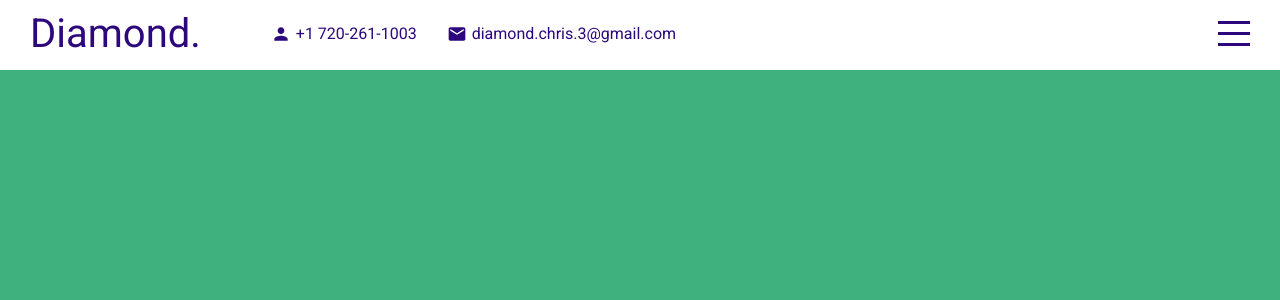
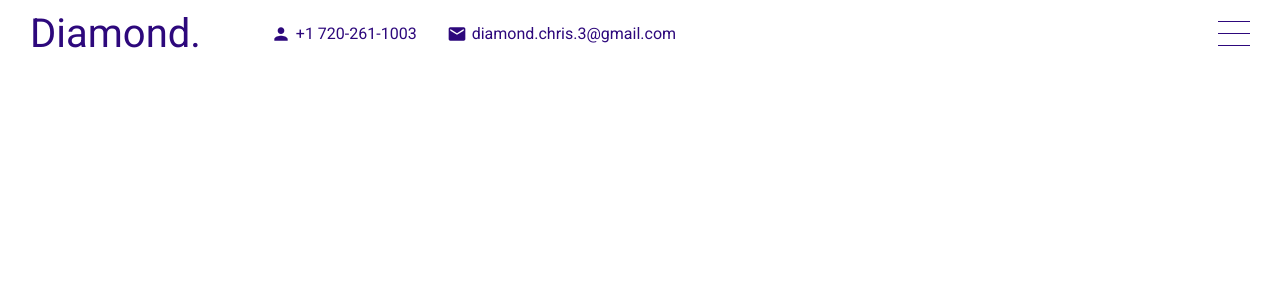
Before and after one commit to cdiamond3/newPortfolio, a React (Create React App) app: page / in a window 1280 px wide. Shown: the top 300 px of the page. Built offline with nearby package versions, Linux system fonts and the light colour scheme.

Commit message:
ready for images

```diff
--- a/src/App.js
+++ b/src/App.js
@@ -4,6 +4,7 @@
 import Testimonials from './components/testimonials/Testimonials';
 import TopBar from './components/topbar/TopBar';
 import Works from './components/works/Works';
+import Menu from './components/menu/Menu'
 import "./app.scss"
 import { useState } from "react"
 
@@ -14,6 +15,7 @@
   return (
     <div className="app">
       <TopBar menuOpen={menuOpen} setMenuOpen={setMenuOpen} />
+      <Menu menuOpen={menuOpen} setMenuOpen={setMenuOpen}/>
       <div className="sections">
         <Intro />
         <Portfolio />
--- a/src/components/intro/Intro.js
+++ b/src/components/intro/Intro.js
@@ -3,7 +3,11 @@
 export default function Intro() {
     return (
         <div className="intro" id="intro" >
+            <div className="left"></div>
+            <div className="imgContainer">
 
+            </div>
+            <div className="right"></div>
         </div>
     )
 }
--- a/src/components/intro/intro.scss
+++ b/src/components/intro/intro.scss
@@ -1,3 +1,11 @@
 .intro {
-    background-color: rgb(62, 177, 127);
+    background-color: white;
+    display: flex;
+
+    .left {
+        flex: 0.5;
+    }
+    .right {
+        flex: 0.5;
+    }
 }
--- /dev/null
+++ b/src/components/menu/Menu.js
@@ -0,0 +1,26 @@
+import "./menu.scss"
+
+export default function Menu({menuOpen, setMenuOpen}) {
+    return (
+        <div className={"menu " + (menuOpen && "active")}>
+            <ul>
+                <li onClick={() => setMenuOpen(false)}>
+                    <a href="#intro"> Home </a>
+                </li>
+                <li onClick={() => setMenuOpen(false)}>
+                    <a href="#portfolio"> Portfolio </a>
+                </li>
+                <li onClick={() => setMenuOpen(false)}>
+                    <a href="#works"> Works </a>
+                </li>
+                <li onClick={() => setMenuOpen(false)}>
+                    <a href="#testimonials"> Testimonials </a>
+                </li>
+                <li onClick={() => setMenuOpen(false)}>
+                    <a href="#contact"> Contact </a>
+                </li>
+            </ul>
+
+        </div>
+    )
+}
--- /dev/null
+++ b/src/components/menu/menu.scss
@@ -0,0 +1,43 @@
+@import "../../global.scss";
+
+.menu{
+    width: 300px;
+    height: 100vh;
+    background-color: $mainColor;
+    position: fixed;
+    top: 0;
+    right: -300px;
+    z-index: 2;
+    display: flex;
+    flex-direction: column;
+    align-items: center;
+    justify-content: center;
+    transition: all 1s ease;
+
+    &.active {
+        right: 0;
+    }
+
+    ul{
+        margin: 0;
+        padding: 0;
+        list-style: none;
+        font-size: 32px;
+        font-weight: 300;
+        color: white;
+        width: 65%;
+
+        li{
+            margin-bottom: 30px;
+            a{
+                font-size: inherit;
+                color: inherit;
+                text-decoration: none;
+            }
+
+            &:hover{
+                font-weight: 500;
+            }
+        }
+    }
+}
--- a/src/components/topbar/topbar.scss
+++ b/src/components/topbar/topbar.scss
@@ -2,14 +2,15 @@
 
 .topbar {
     margin: 0;
+    margin-top: 0;
     background-color: white;
     color: $mainColor;
     width: 100%;
     height: 70px;
     position: fixed;
     top: 0;
-    z-index: 2;
-    transition: all 2s ease ;
+    z-index: 3;
+    transition: all 1s ease ;
 
     .wrapper {
         padding: 10px 30px;
@@ -55,7 +56,7 @@
 
                 span{
                     width: 100%;
-                    height: 3px;
+                    height: 1px;
                     background-color: $mainColor;
                     transform-origin: left;
                     transition: all 2s ease;
```
